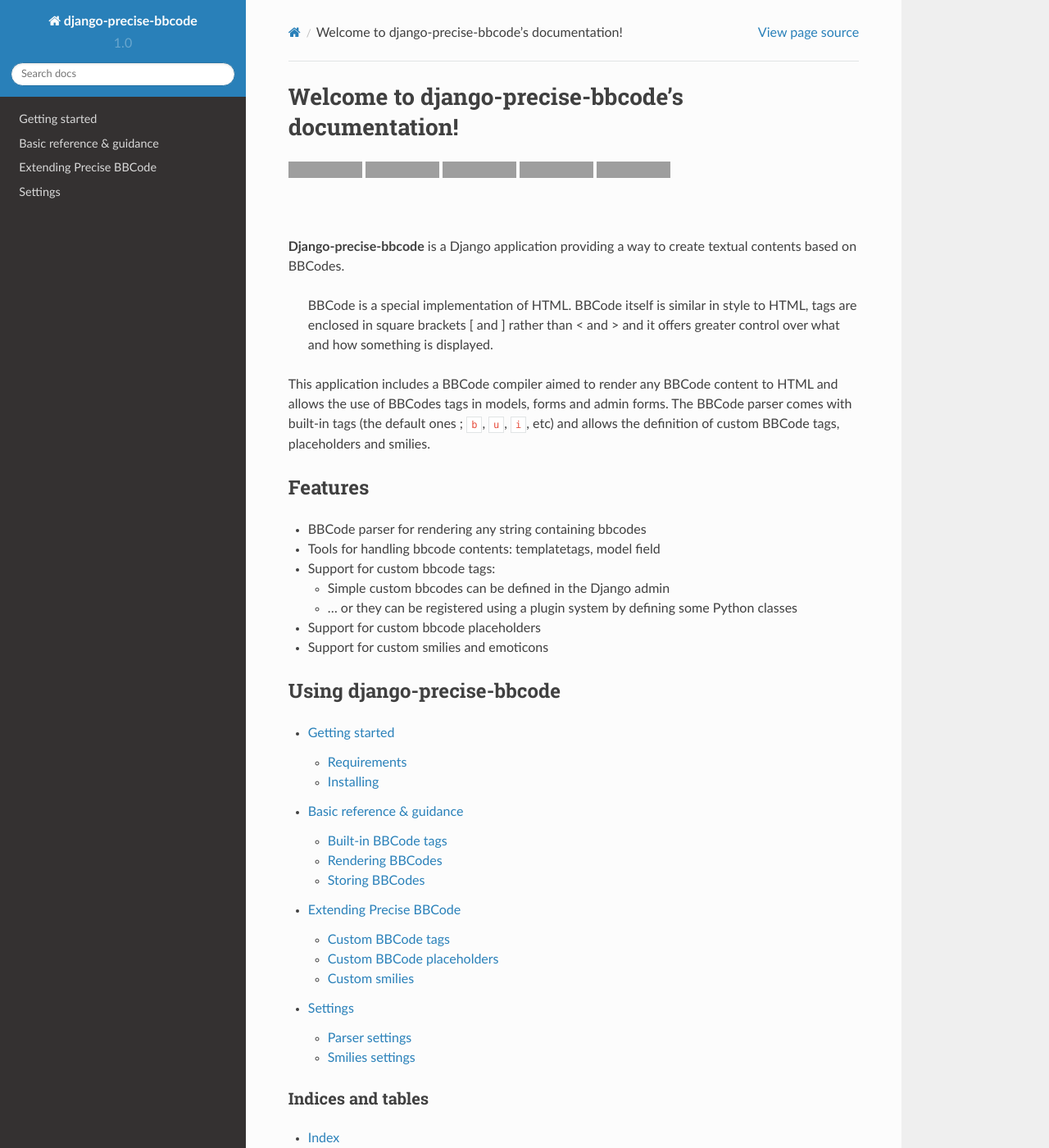
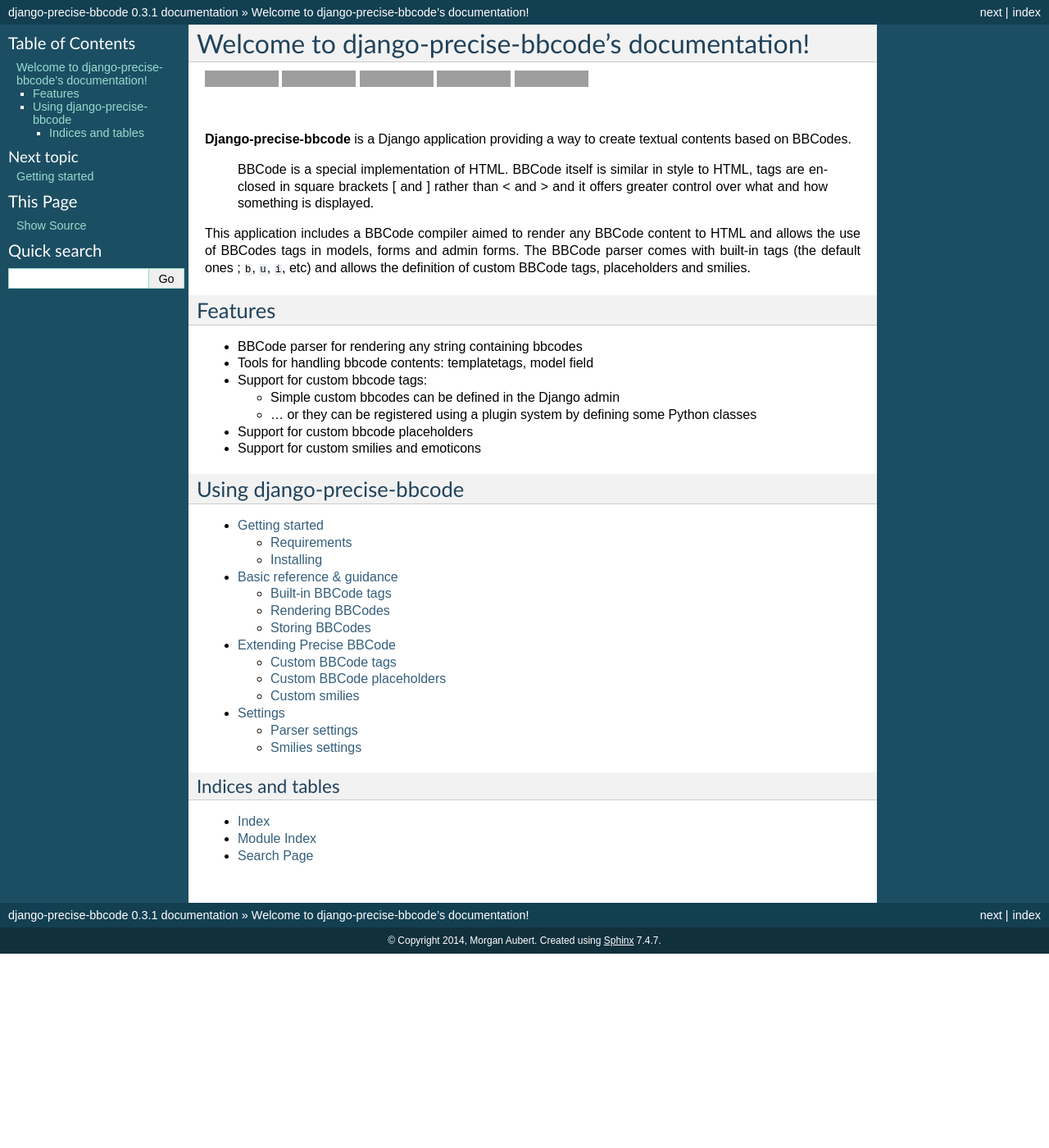
Before and after one commit to ellmetha/django-precise-bbcode, a Sphinx documentation site: the page built from docs/index.rst, in a window 1280 px wide and 1400 px high. Shown: the whole window at 82% size. Built offline with Sphinx 7.4.7, drawn with Linux system fonts in a browser that asks for light colours; some of the changed text lies outside the part shown; grey boxes are pictures that could not be loaded.

Commit message:
Doc updated

```diff
--- a/docs/conf.py
+++ b/docs/conf.py
@@ -17,7 +17,6 @@
 # add these directories to sys.path here. If the directory is relative to the
 # documentation root, use os.path.abspath to make it absolute, like shown here.
 #sys.path.insert(0, os.path.abspath('.'))
-import sphinx_rtd_theme
 
 # -- General configuration -----------------------------------------------------
 
@@ -49,9 +48,9 @@
 # built documents.
 #
 # The short X.Y version.
-version = '1.0'
+version = '0.3'
 # The full version, including alpha/beta/rc tags.
-release = '1.0.0'
+release = '0.3.1'
 
 # The language for content autogenerated by Sphinx. Refer to documentation
 # for a list of supported languages.
@@ -92,7 +91,7 @@
 
 # The theme to use for HTML and HTML Help pages.  See the documentation for
 # a list of builtin themes.
-html_theme = 'sphinx_rtd_theme'
+html_theme = 'default'
 
 # Theme options are theme-specific and customize the look and feel of a theme
 # further.  For a list of options available for each theme, see the
@@ -100,7 +99,7 @@
 #html_theme_options = {}
 
 # Add any paths that contain custom themes here, relative to this directory.
-html_theme_path = [sphinx_rtd_theme.get_html_theme_path()]
+#html_theme_path = []
 
 # The name for this set of Sphinx documents.  If None, it defaults to
 # "<project> v<release> documentation".
@@ -229,7 +228,7 @@
 #  dir menu entry, description, category)
 texinfo_documents = [
   ('index', 'django-precise-bbcode', u'django-precise-bbcode Documentation',
-   u'Morgan Aubert', 'django-precise-bbcode', 'One line description of project.',
+   u'Morgan Aubert', 'django-precise-bbcode', 'A django BBCode integration..',
    'Miscellaneous'),
 ]
 
```
